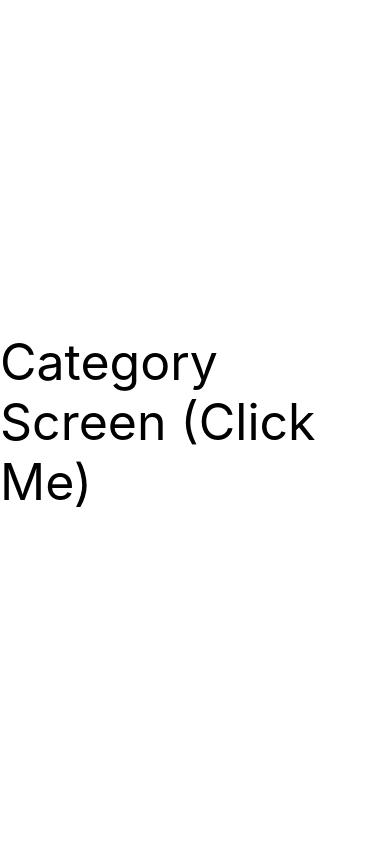
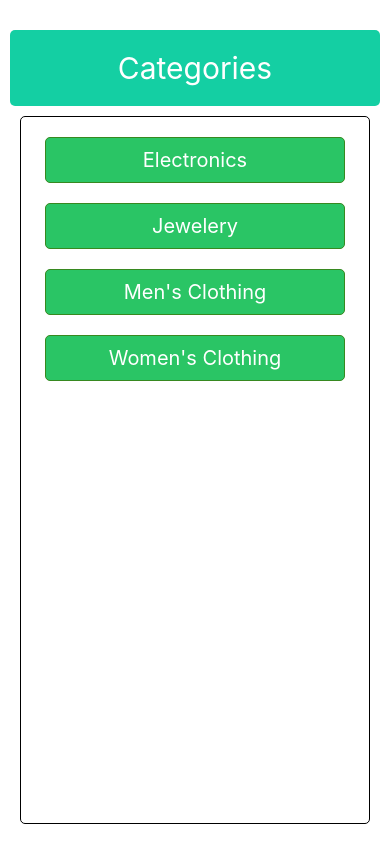
Before and after one commit to khanhvan5323587/assignment2-khahVanS5323587, a React Native app: screen /Category in a window 390 px wide. Built offline with nearby package versions, Linux system fonts and the light colour scheme.

Commit message:
m1 update

```diff
--- a/App.js
+++ b/App.js
@@ -9,5 +9,6 @@ const App = () => {
         </NavigationContainer>
     );
 }
+console.log("testing")
 
 export default App;
--- a/package.json
+++ b/package.json
@@ -9,11 +9,15 @@
     "web": "expo start --web"
   },
   "dependencies": {
+    "@react-navigation/native": "^7.2.1",
+    "@react-navigation/stack": "^7.8.8",
     "expo": "55.0.10-canary-20260327-0789fbc",
     "expo-status-bar": "55.0.5-canary-20260327-0789fbc",
     "react": "19.2.0",
     "react-dom": "19.2.0",
     "react-native": "0.83.4",
+    "react-native-safe-area-context": "^5.7.0",
+    "react-native-screens": "^4.24.0",
     "react-native-web": "~0.21.0"
   },
   "private": true
--- a/screens/product/CategoryScreen.js
+++ b/screens/product/CategoryScreen.js
@@ -1,13 +1,30 @@
 import React from 'react'
-import { StyleSheet, Text, View, TouchableOpacity} from 'react-native';
+import { StyleSheet, Text, View, TouchableOpacity, Button } from 'react-native';
 
 
 const CategoryScreen = ({ navigation }) => {
-    return(
-        <View style={styles.container}> {/* <--- Connect the style here */}
-            <TouchableOpacity onPress={()=> navigation.navigate("ProductList")}>
-                <Text style={{ fontSize: 50 }}>Category Screen (Click Me)</Text>
+    return (
+        <View style={styles.container}>
+
+            <View >
+                <Text style={styles.title}>Categories</Text>
+            </View>
+
+            <View style={styles.box}>
+                <TouchableOpacity onPress={() => navigation.navigate("ProductList")}>
+                    <Text style={styles.items}>Electronics</Text>
                 </TouchableOpacity>
+                <TouchableOpacity onPress={() => navigation.navigate("ProductList")}>
+                    <Text style={styles.items}>Jewelery</Text>
+                </TouchableOpacity>
+                <TouchableOpacity onPress={() => navigation.navigate("ProductList")}>
+                    <Text style={styles.items}>Men's Clothing</Text>
+                </TouchableOpacity>
+                <TouchableOpacity onPress={() => navigation.navigate("ProductList")}>
+                    <Text style={styles.items}>Women's Clothing</Text>
+                </TouchableOpacity>
+            </View>
+
         </View>
     )
 }
@@ -17,8 +34,46 @@ const styles = StyleSheet.create({
     container: {
         flex: 1,
         backgroundColor: '#fff',
+        padding: 20
+
+    },
+    title: {
+        // borderWidth: 1,
+        width: 370,
+        padding: 20,
+        margin: 10,
+        borderRadius: 5,
         alignItems: 'center',
         justifyContent: 'center',
+        alignSelf: 'center',
+        backgroundColor: '#14cfa3',
+        color: '#100909',
+        textAlign: 'center',
+        color: '#fff',
+        fontSize: 30
 
     },
+    box: {
+        borderWidth: 1,
+        padding: 10,
+        borderRadius: 5,
+        flex: 1,
+        alignItems: 'center',
+        // borderBlockColor: '#56c37a'
+
+    },
+    items: {
+        backgroundColor: '#2ac565',
+        color: '#ffffff',
+        padding: 10,
+        margin: 10,
+        textAlign: 'center',
+        width: 300,
+        borderWidth: 1,
+        borderColor: '#378920',
+        borderRadius: 5,
+        fontSize: 20,
+
+
+    }
 });
--- a/screens/product/ProductDetailScreen.js
+++ b/screens/product/ProductDetailScreen.js
@@ -1,7 +1,7 @@
 import { StyleSheet, Text, View } from 'react-native';
 
 const ProductDetailScreen = ({ navigation }) => {
-    return ( // Added return
+    return (
         <View style={styles.container}>
             <Text>ProductDetailScreen</Text>
         </View>
```
Also changed, not shown: src/navigators/ProductNavigation.js (+9 -12 lines), 1 other file (tests, documents, lock files or other folders). Lines whose indentation alone changed are shown as unchanged.
